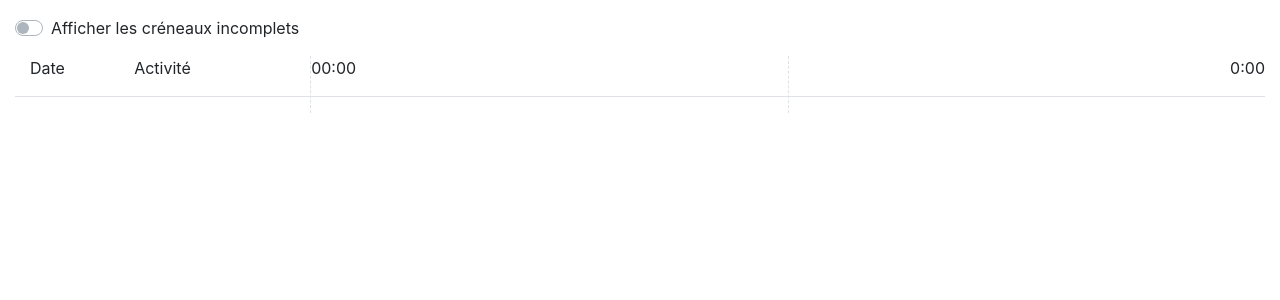
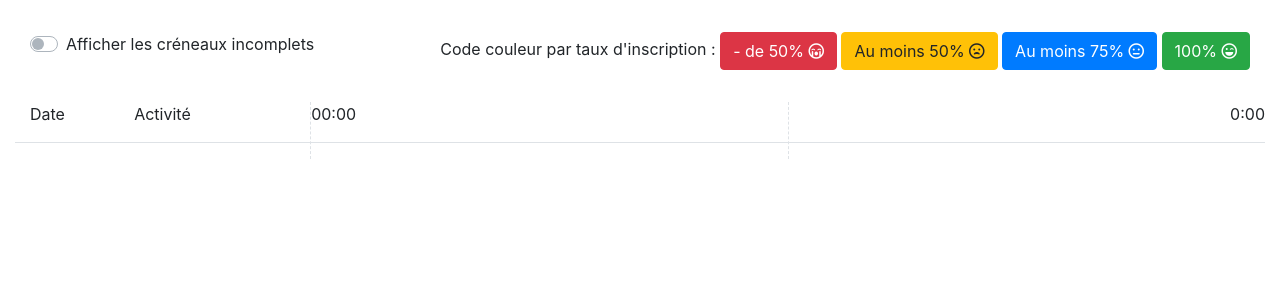
Before and after one commit to BrunoJunior/bdzkermesse, a Symfony app: template templates/kermesse/planning.html.twig in a window 1280 px wide. Shown: the part 56-356 px from the top of the page. Run offline with Twig, Linux system fonts and the light colour scheme; the template is opened without the code that fills it, so the values that code supplies are empty; some libraries are stand-ins or nearby versions.

Commit message:
Améliorer affichage planning

```diff
--- a/templates/kermesse/planning.html.twig
+++ b/templates/kermesse/planning.html.twig
@@ -5,10 +5,17 @@
 {% block stylesheets %}<link rel="stylesheet" href="{{ asset('css/planning.css') }}">{% endblock %}
 
 {% block body %}
-    <div class="row">
+    <div class="d-flex flex-row justify-content-between mt-3 mb-3">
         <div class="custom-control custom-switch">
             <input type="checkbox" class="custom-control-input" id="afficherIncomplets">
             <label class="custom-control-label" for="afficherIncomplets">Afficher les créneaux incomplets</label>
+        </div>
+        <div>
+            Code couleur par taux d'inscription :
+            <button type="button" class="btn btn-danger">- de 50% <i class="far fa-sad-cry"></i></button>
+            <button type="button" class="btn btn-warning">Au moins 50% <i class="far fa-frown-open"></i></button>
+            <button type="button" class="btn btn-primary">Au moins 75% <i class="far fa-meh"></i></button>
+            <button type="button" class="btn btn-success">100% <i class="far fa-laugh-wink"></i></button>
         </div>
     </div>
     <div id="planning" style="position: relative;">
```
